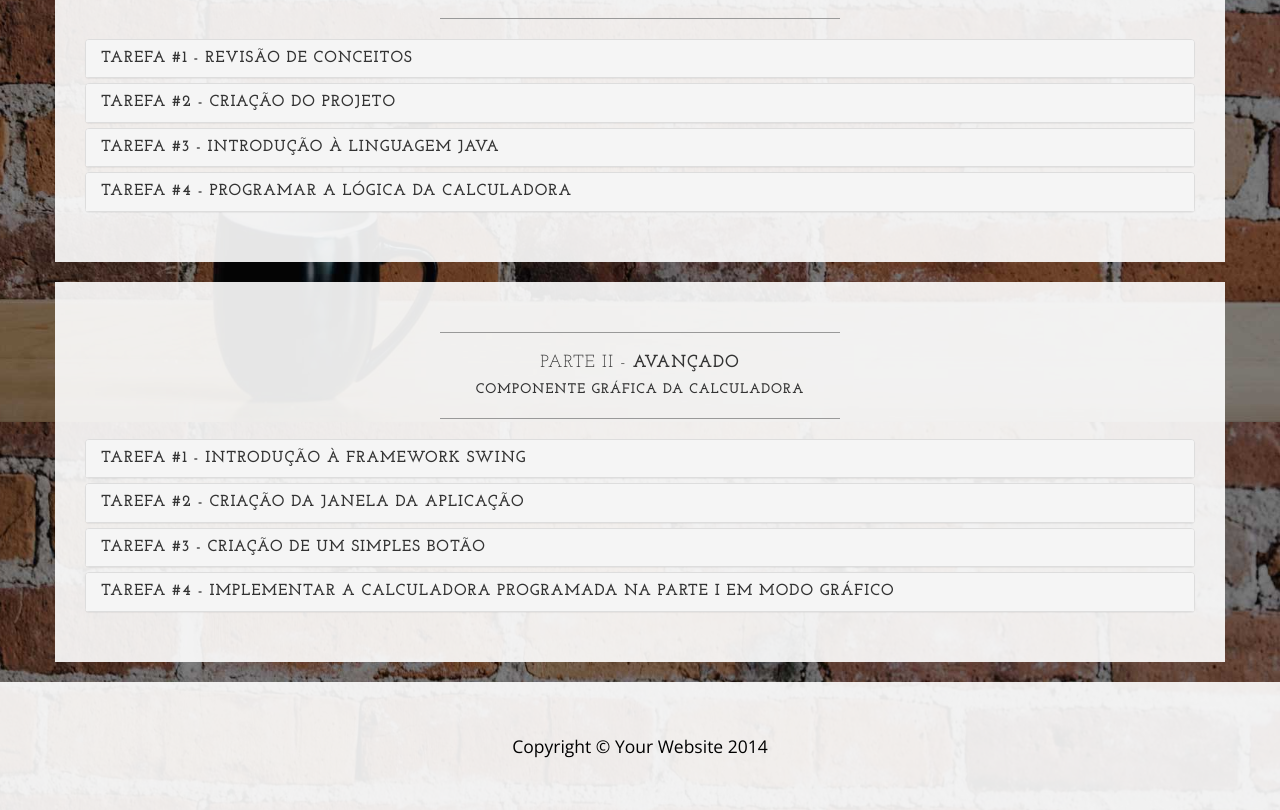
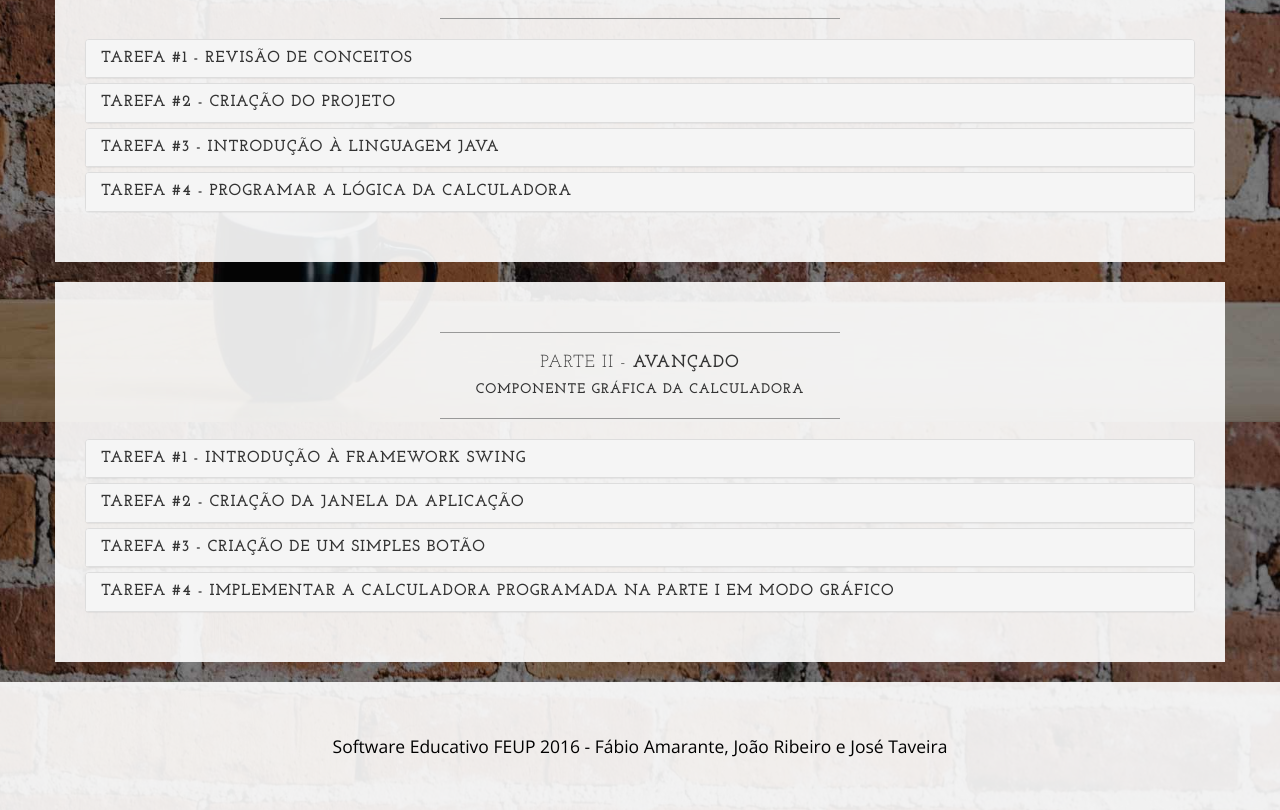
Before and after one commit to zunty/SoftwareEducativo, a plain HTML site: page processo.html in a window 1280 px wide. Shown: the part 378-1188 px from the top of the page. Drawn offline with nearby package versions, Linux system fonts and the light colour scheme.

Commit message:
fixed footer

```diff
--- a/processo.html
+++ b/processo.html
@@ -214,7 +214,7 @@
         <div class="container">
             <div class="row">
                 <div class="col-lg-12 text-center">
-                    <p>Copyright &copy; Your Website 2014</p>
+                    <p>Software Educativo FEUP 2016 - Fábio Amarante, João Ribeiro e José Taveira</p>
                 </div>
             </div>
         </div>
```
Also changed, not shown: recursos.html (+1 -1 lines).
